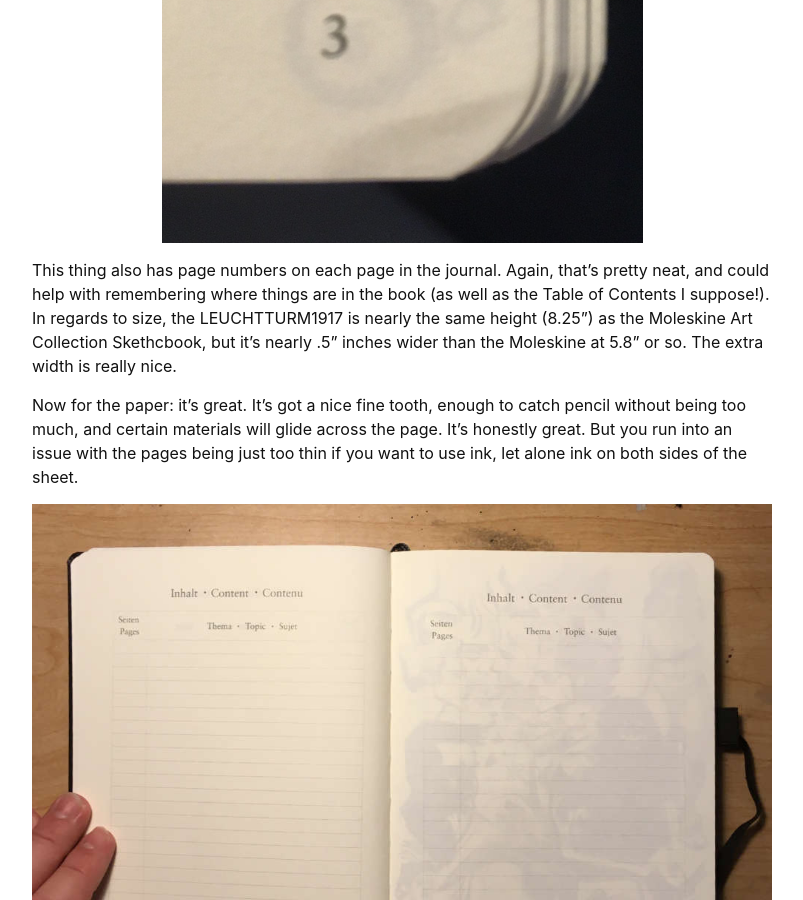
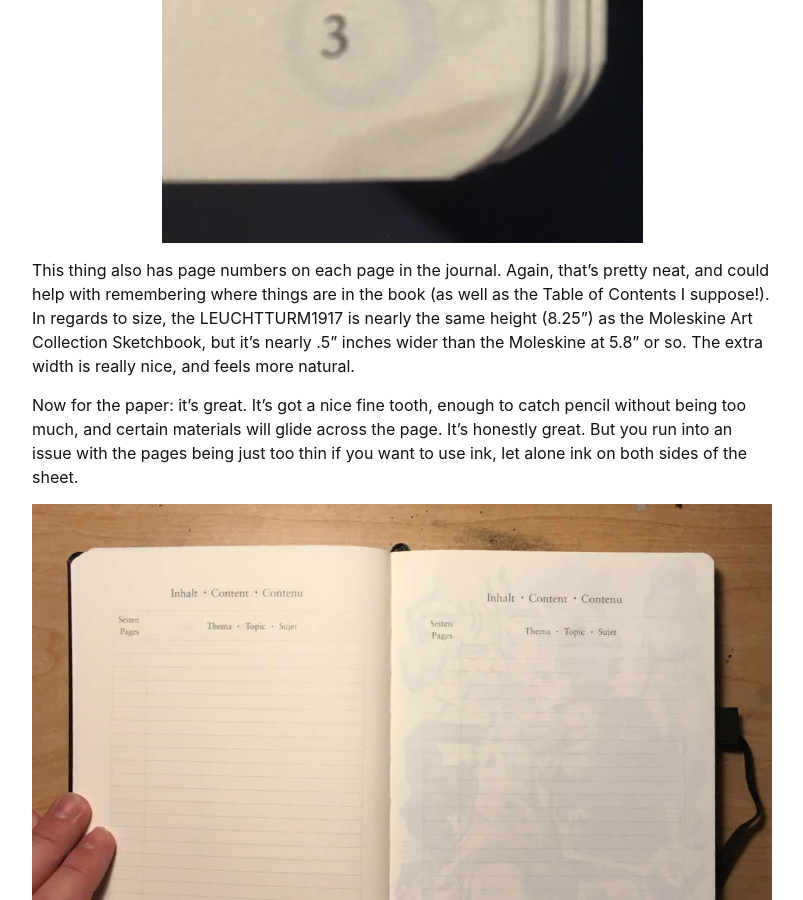
Before and after one commit to timoweaver/blog, a Jekyll site: the page built from _posts/2020-04-21-leuchtturm1917-plain-journal-review.markdown, in a window 1280 px wide and 900 px high, scrolled down 2845 px. Shown: the whole window, without its empty margins (238-1041 px from the left). Built offline with Jekyll 4.4.1, drawn with Linux system fonts in a browser that asks for light colours.

Commit message:
Fixed a Typo!

```diff
--- a/_posts/2020-04-21-leuchtturm1917-plain-journal-review.markdown
+++ b/_posts/2020-04-21-leuchtturm1917-plain-journal-review.markdown
@@ -26,7 +26,7 @@
 
 ![LEUCHTTURM1917 Plain Journal page numbers](/assets/img/blog-images/leuchtturm1917-review/page-num.JPG){: .half-width}
 
-This thing also has page numbers on each page in the journal. Again, that's pretty neat, and could help with remembering where things are in the book (as well as the Table of Contents I suppose!). In regards to size, the LEUCHTTURM1917 is nearly the same height (8.25") as the Moleskine Art Collection Skethcbook, but it's nearly .5" inches wider than the Moleskine at 5.8" or so. The extra width is really nice.
+This thing also has page numbers on each page in the journal. Again, that's pretty neat, and could help with remembering where things are in the book (as well as the Table of Contents I suppose!). In regards to size, the LEUCHTTURM1917 is nearly the same height (8.25") as the Moleskine Art Collection Sketchbook, but it's nearly .5" inches wider than the Moleskine at 5.8" or so. The extra width is really nice, and feels more natural.
 
 Now for the paper: it's great. It's got a nice fine tooth, enough to catch pencil without being too much, and certain materials will glide across the page. It's honestly great. But you run into an issue with the pages being just too thin if you want to use ink, let alone ink on both sides of the sheet.
 
```
